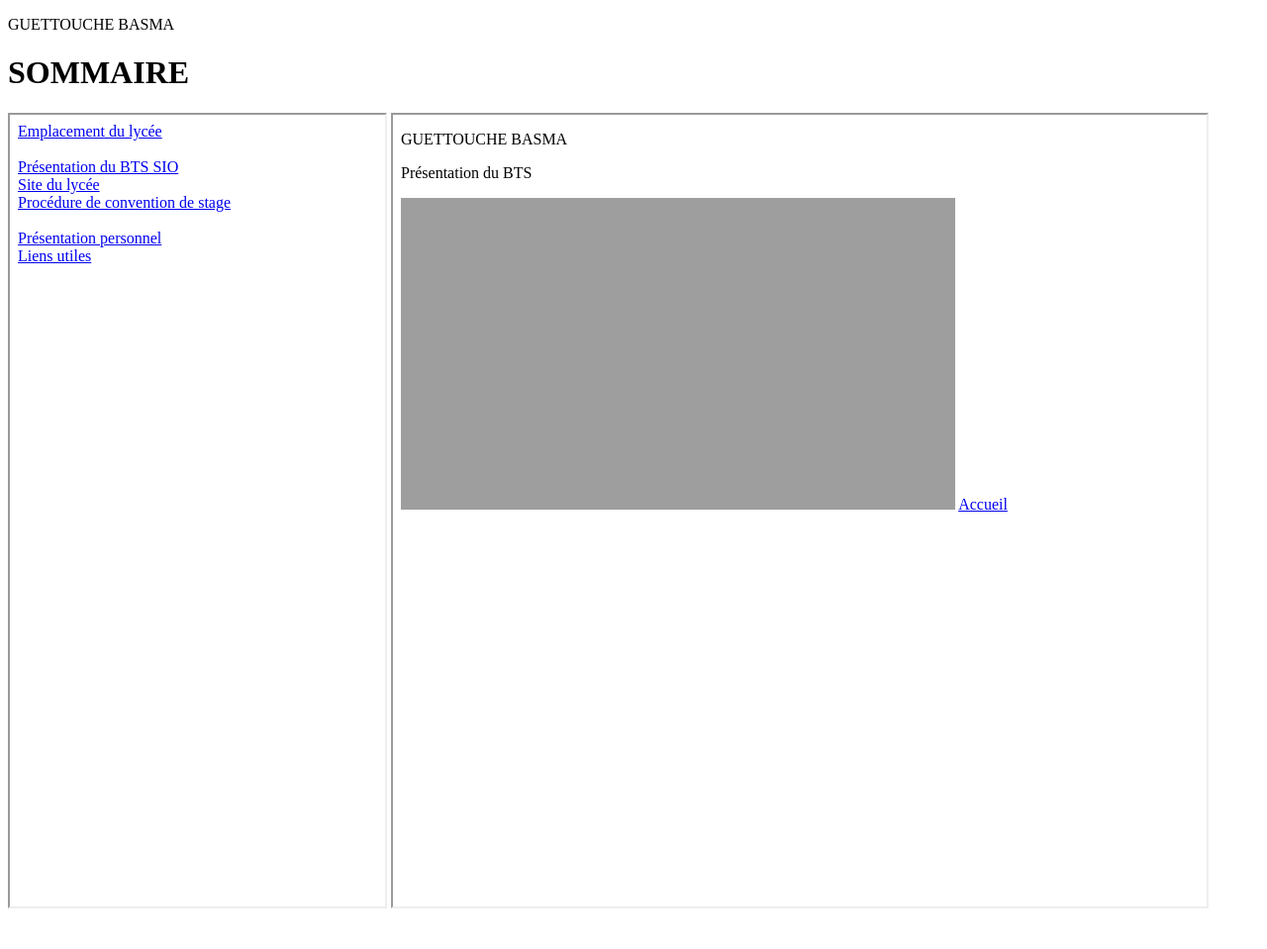
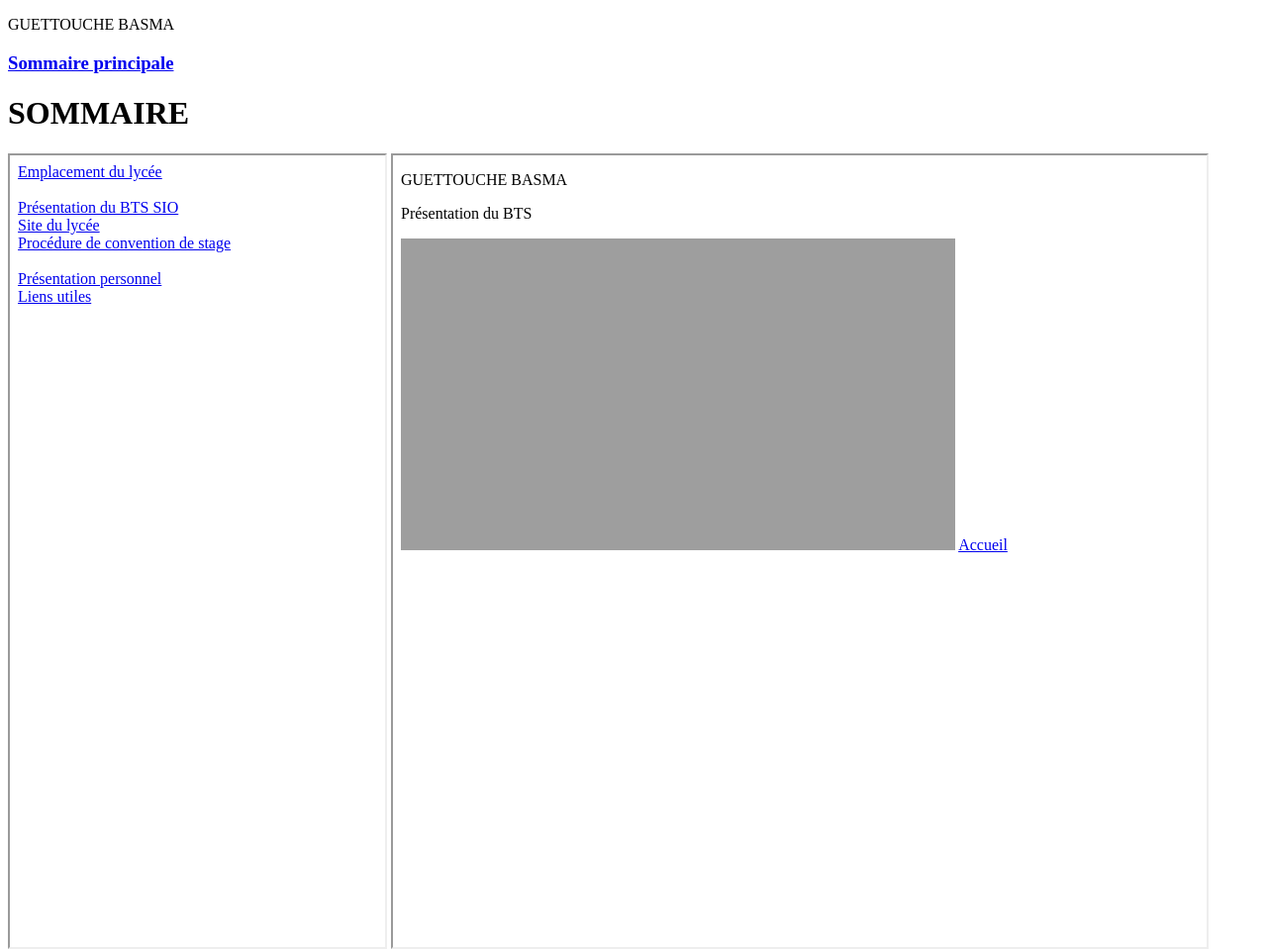
Before and after one commit to BasmaCooki/Mission2, a plain HTML site: page index.html in a window 1280 px wide. Shown: the whole page at 99% size. Before the commit the page ends 930 px from the top, so only its background shows below. Drawn offline with Linux system fonts and the light colour scheme.

Commit message:
Update index.html

```diff
--- a/index.html
+++ b/index.html
@@ -7,7 +7,7 @@
 </head>
 <body>
     <p>GUETTOUCHE BASMA</p>
-
+    <h3> <a href="https://basmacooki.github.io/TP1.1-Mission1/"> Sommaire principale</a></h3>
     <h1> SOMMAIRE </h1>
     <iframe src="./sommaire.html" width="30%" height="800" name="f1"></iframe>
     <iframe src="./btssio.html" width="65%" height="800" name="f2"></iframe>
```
